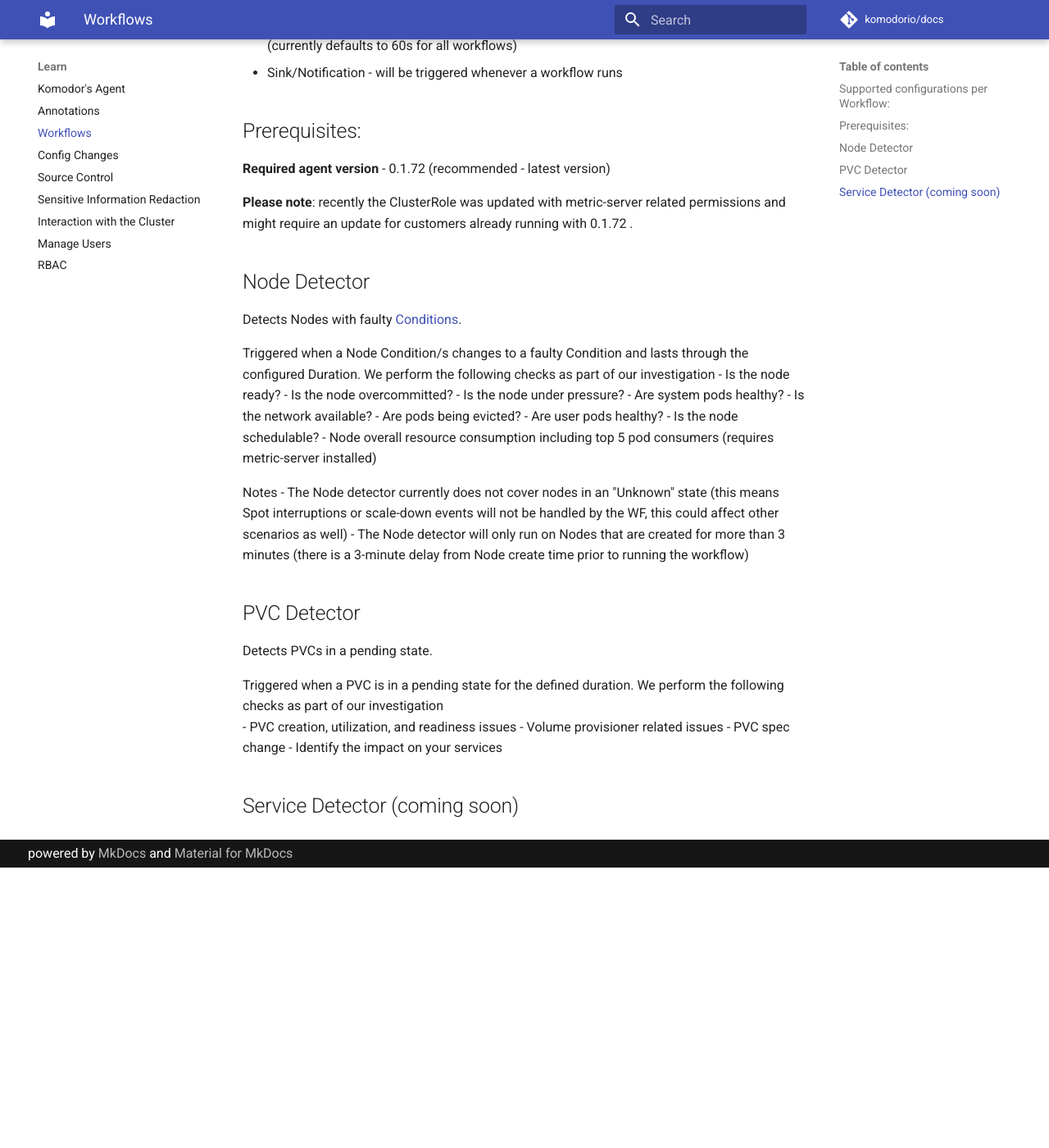
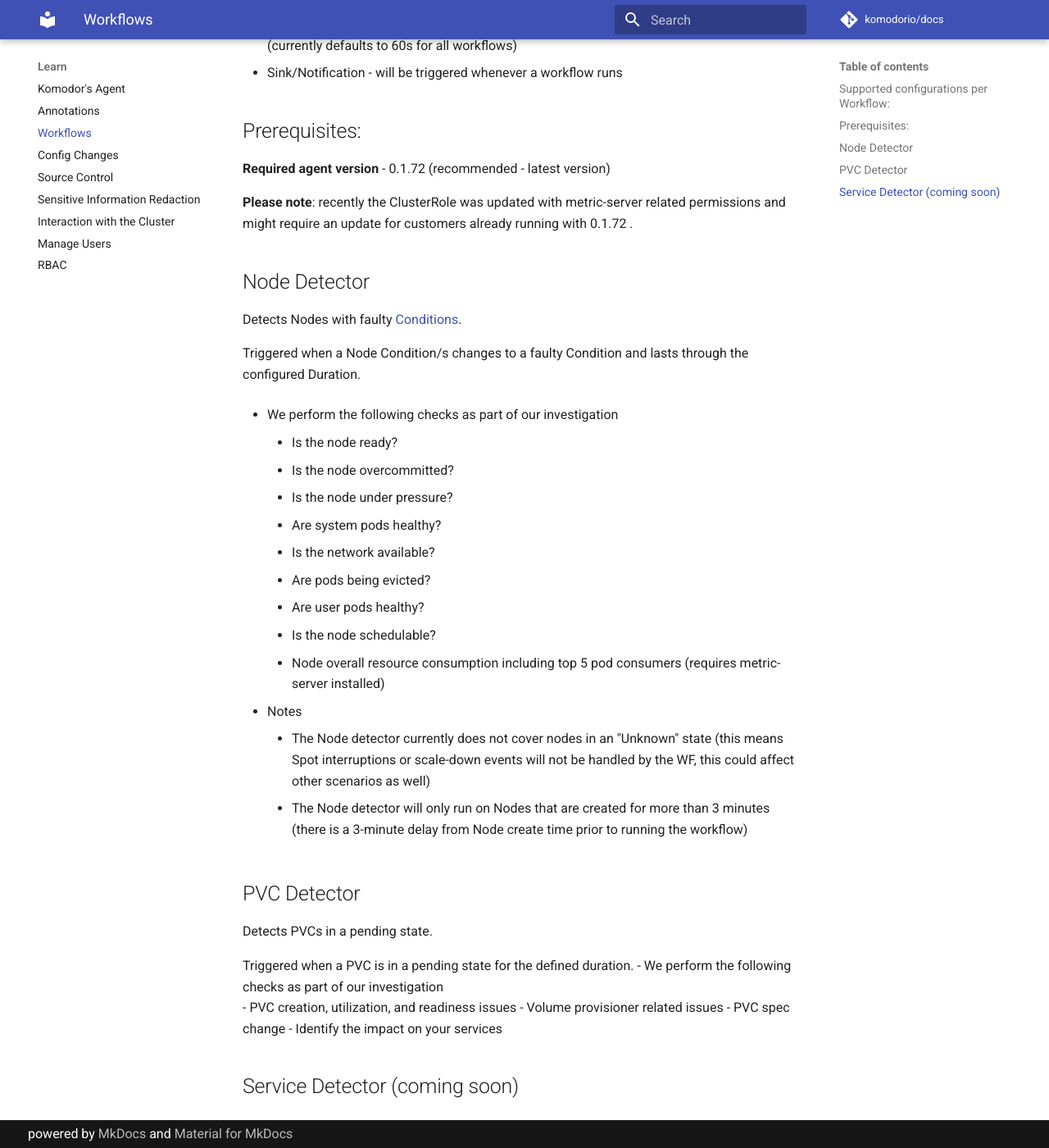
Before and after one commit to komodorio/docs, an MkDocs documentation site: the page built from docs/Learn/Workflows.md, in a window 1280 px wide and 1400 px high, scrolled down 412 px. Shown: the whole window at 82% size. Built offline with MkDocs 1.6.1 and Material for MkDocs 9.7.7, drawn with Linux system fonts in a browser that asks for light colours; comment, search, counter and statistics services are not loaded; before the commit the page ends 1470 px from its top, so only the background shows below that.

```diff
--- a/docs/Learn/Workflows.md
+++ b/docs/Learn/Workflows.md
@@ -18,7 +18,8 @@ Komodor Workflows are built to detect different scenarios, investigate certain a
 Detects Nodes with faulty [Conditions](https://kubernetes.io/docs/concepts/architecture/nodes/#condition).
 
 Triggered when a Node Condition/s changes to a faulty Condition and lasts through the configured Duration.
-We perform the following checks as part of our investigation
+
+- We perform the following checks as part of our investigation
     - Is the node ready?
     - Is the node overcommitted?
     - Is the node under pressure?
@@ -29,7 +30,7 @@ We perform the following checks as part of our investigation
     - Is the node schedulable?
     - Node overall resource consumption including top 5 pod consumers (requires metric-server installed)
 
-Notes
+- Notes
     - The Node detector currently does not cover nodes in an "Unknown" state (this means Spot interruptions or scale-down events will not be handled by the WF, this could affect other scenarios as well)
     - The Node detector will only run on Nodes that are created for more than 3 minutes (there is a 3-minute delay from Node create time prior to running the workflow)
 
@@ -37,7 +38,7 @@ Notes
 Detects PVCs in a pending state.
 
 Triggered when a PVC is in a pending state for the defined duration.
-We perform the following checks as part of our investigation
+- We perform the following checks as part of our investigation
     - PVC creation, utilization, and readiness issues
     - Volume provisioner related issues
     - PVC spec change
```
